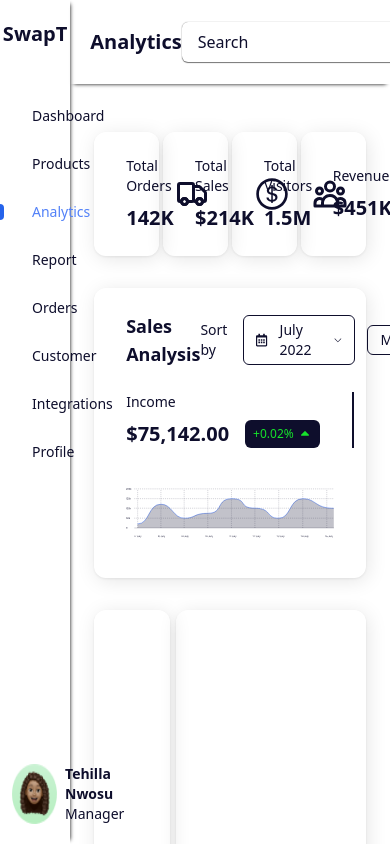
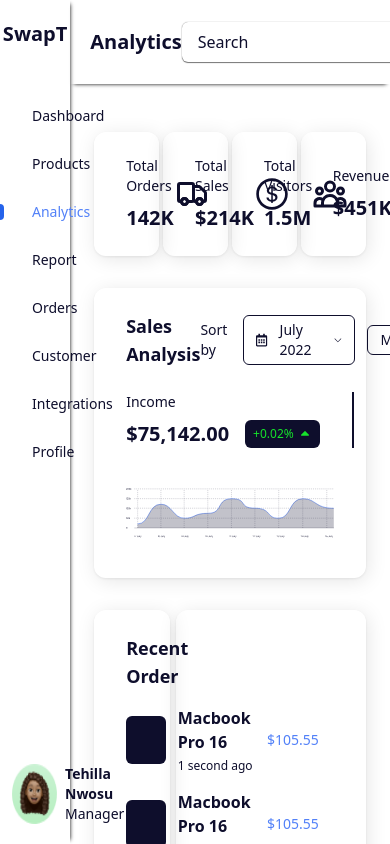
Before and after one commit to CruxndDev/cruxnd-store-admin, a Next.js app: page /analytics in a window 390 px wide. Built offline with nearby package versions, Linux system fonts and the light colour scheme.

Commit message:
Worked on recent order section

```diff
--- a/app/(panel)/analytics/page.jsx
+++ b/app/(panel)/analytics/page.jsx
@@ -3,6 +3,7 @@ import { AiOutlineDollarCircle } from "react-icons/ai";
 import { TbAntennaBars5 } from "react-icons/tb";
 import GeneralStats from "@components/adminPanel/analytics/GeneralStats";
 import SalesAnalysis from "@components/adminPanel/analytics/SalesAnalysis";
+import RecentOrderSection from "@components/adminPanel/analytics/RecentOrderSection";
 
 const AnalyticsPage = () => {
   const generalStats = [
@@ -28,6 +29,14 @@ const AnalyticsPage = () => {
     { key: 2, name: "Balance", value: "$145,201.00", percentage: "+0.02%" },
   ];
 
+  const recentOrders = [
+    { key: 0, name: "Macbook Pro 16", time: "1 second ago", price: "$105.55"},
+    { key: 1, name: "Macbook Pro 16", time: "1 second ago", price: "$105.55"},
+    { key: 2, name: "Macbook Pro 16", time: "1 second ago", price: "$105.55"},
+    { key: 3, name: "Macbook Pro 16", time: "1 second ago", price: "$105.55"},
+    { key: 4, name: "Macbook Pro 16", time: "1 second ago", price: "$105.55"},
+  ];
+
   return (
     <div className="h-full w-full px-6 py-12 overflow-y-auto">
       <GeneralStats data={generalStats} />
@@ -35,7 +44,7 @@ const AnalyticsPage = () => {
       <SalesAnalysis data={salesStats} />
 
       <div className="w-full flex justify-between">
-        <div className="custom-shadow w-[28%] h-[50vh] rounded-xl"></div>
+        <RecentOrderSection data={recentOrders} />
         <div className="custom-shadow w-[70%] h-[48vh] rounded-xl"></div>
       </div>
     </div>
--- /dev/null
+++ b/components/adminPanel/analytics/RecentOrderSection.jsx
@@ -0,0 +1,30 @@
+import { PiDotsThreeOutline } from "react-icons/pi";
+
+const RecentOrderSection = ({ data }) => {
+  return (
+    <div className="w-[28%] rounded-xl custom-shadow px-8 lg:px-6 pt-6 pb-4">
+      <div className="flex justify-between items-center mb-4">
+        <h3 className="text-lg font-semibold">Recent Order</h3>
+        <PiDotsThreeOutline className="text-xl" />
+      </div>
+
+      <div>
+        {data.map((item) => (
+          <div key={item.key} className="flex items-center justify-between mb-4">
+            <div className="flex items-center">
+              <div className="bg-primaryColor h-12 w-14 rounded-md mr-3"></div>
+
+              <div>
+                <h4 className="font-semibold mb-1">{item.name}</h4>
+                <div className="text-xs">{item.time}</div>
+              </div>
+            </div>
+            <div className="text-secondaryBlue text-sm font-medium">{item.price}</div>
+          </div>
+        ))}
+      </div>
+    </div>
+  );
+};
+
+export default RecentOrderSection;
```
